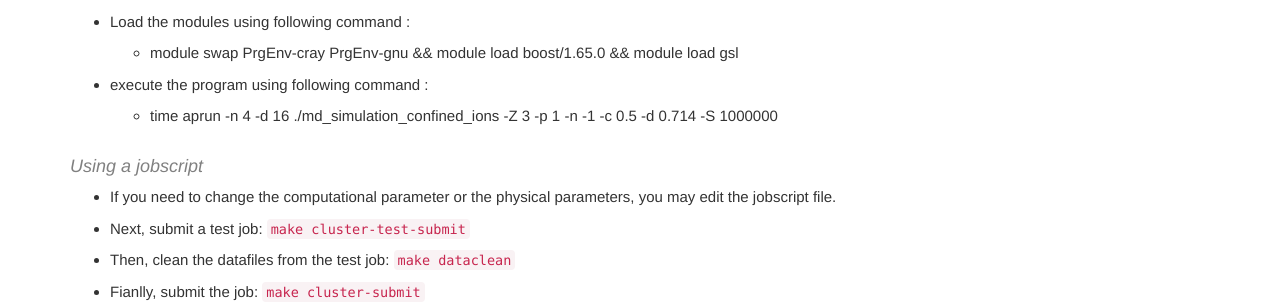
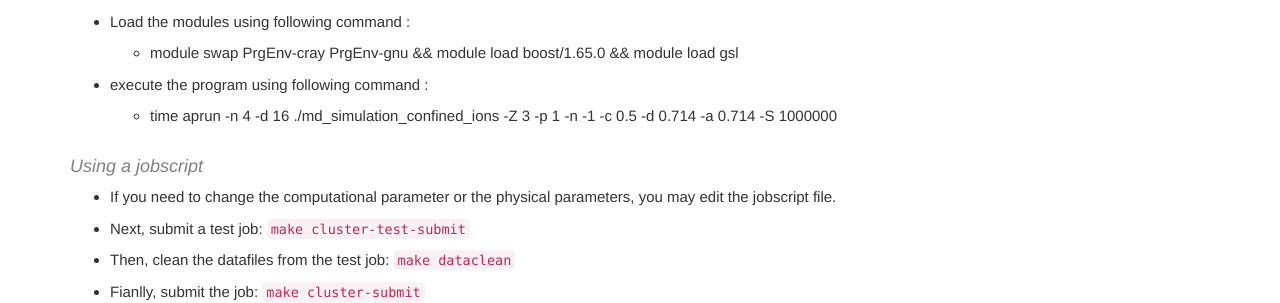
Before and after one commit to softmaterialslab/nanoconfinement-md, a Jekyll site: the page built from docs/cluster_bigred2_deployment.md, in a window 1280 px wide. Shown: the part 1196-1499 px from the top of the page. Built offline with Jekyll 4.4.1, drawn with Linux system fonts in a browser that asks for light colours; nearby versions of some CDN libraries; our own code applies the rules of GitHub Pages for plain Markdown files; comment, search, counter and statistics services are not loaded.

Commit message:
negative ion diameter as variable

```diff
--- a/bin/input_config.cfg
+++ b/bin/input_config.cfg
@@ -2,5 +2,6 @@
 positive_valency = 1
 negative_valency = -1
 salt_concentration = 0.5
-ion_diameter = 0.714
+positive_diameter = 0.714
+negative_diameter = 0.714
 simulation_steps = 1000000
--- a/docs/cluster_bigred2_deployment.md
+++ b/docs/cluster_bigred2_deployment.md
@@ -34,7 +34,7 @@
 * Load the modules using following command :
     * module swap PrgEnv-cray PrgEnv-gnu && module load boost/1.65.0 && module load gsl
 * execute the program using following command :
-    * time aprun -n 4 -d 16 ./md_simulation_confined_ions -Z 3 -p 1 -n -1 -c 0.5 -d 0.714 -S 1000000
+    * time aprun -n 4 -d 16 ./md_simulation_confined_ions -Z 3 -p 1 -n -1 -c 0.5 -d 0.714 -a 0.714 -S 1000000
 
 #### Using a jobscript
 * If you need to change the computational parameter or the physical parameters, you may edit the jobscript file.
```
Also changed, not shown: 3 other files.
